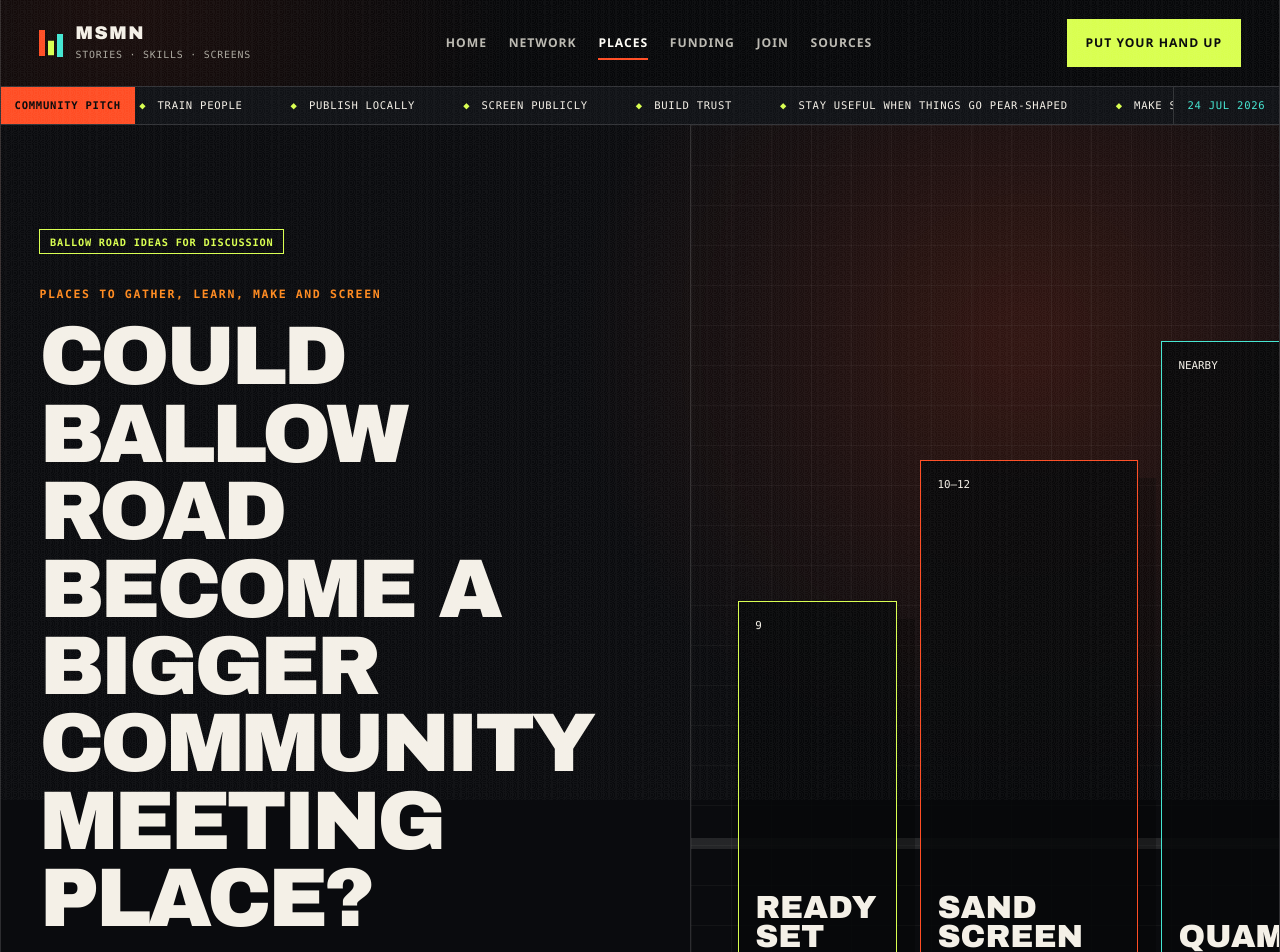
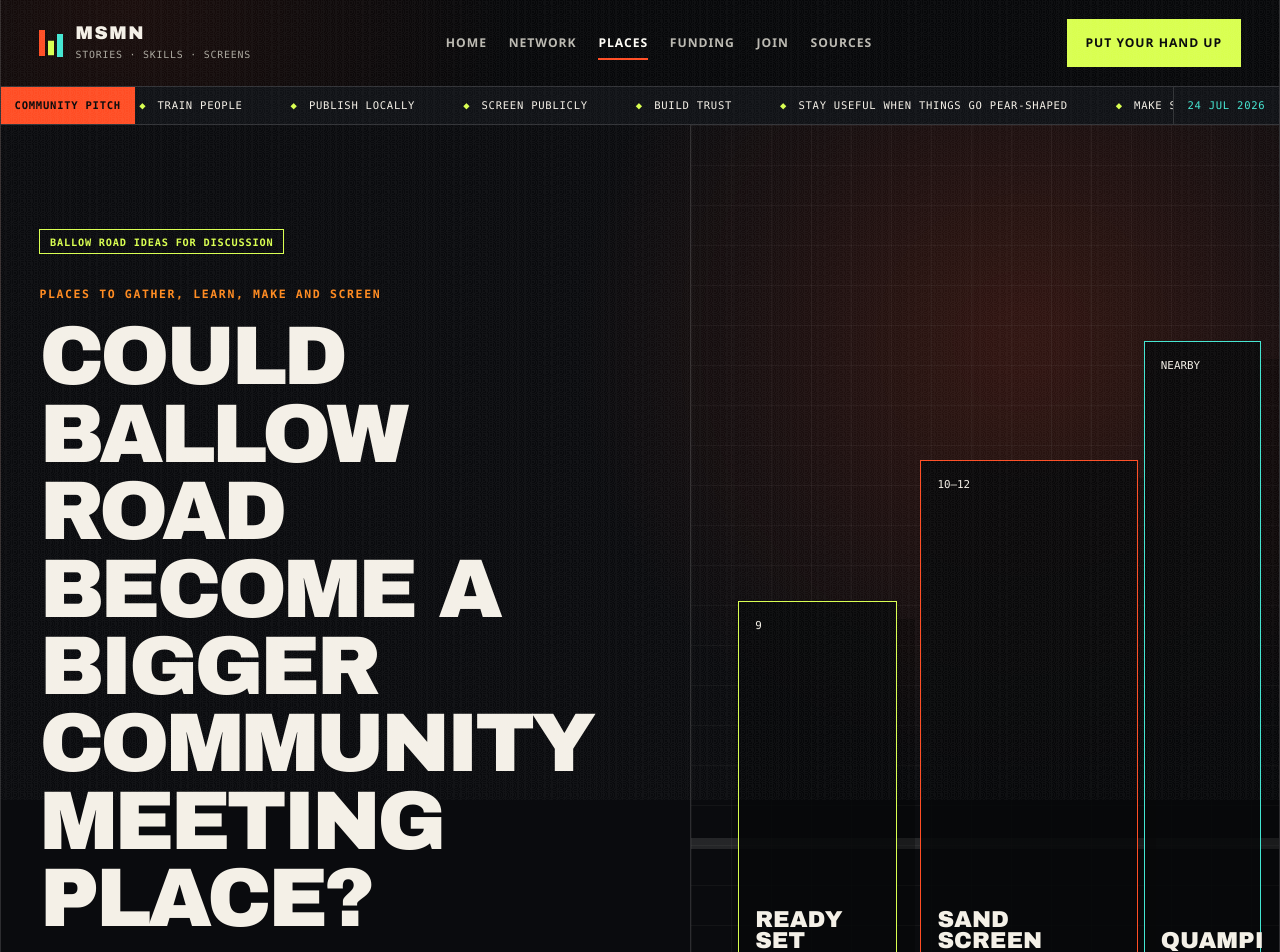
Before and after one commit to auraofintelligence/minjerribah-screen-media-network, a Next.js app: page /places in a window 1280 px wide. Shown: the top 952 px of the page. Built offline with nearby package versions, Linux system fonts and the light colour scheme.

Commit message:
Keep Ballow Road hero blocks in view

```diff
--- a/app/globals.css
+++ b/app/globals.css
@@ -1679,7 +1679,7 @@ main {
 
 .precinct-building strong {
   font-family: var(--display);
-  font-size: clamp(1.25rem, 2.5vw, 2.5rem);
+  font-size: clamp(1.15rem, 1.8vw, 2.1rem);
   line-height: 0.92;
 }
 
@@ -1698,8 +1698,8 @@ main {
 }
 
 .building-quampi {
-  right: -6%;
-  width: 26%;
+  right: 3%;
+  width: 20%;
   height: 58%;
   border-color: var(--aqua);
 }
```
